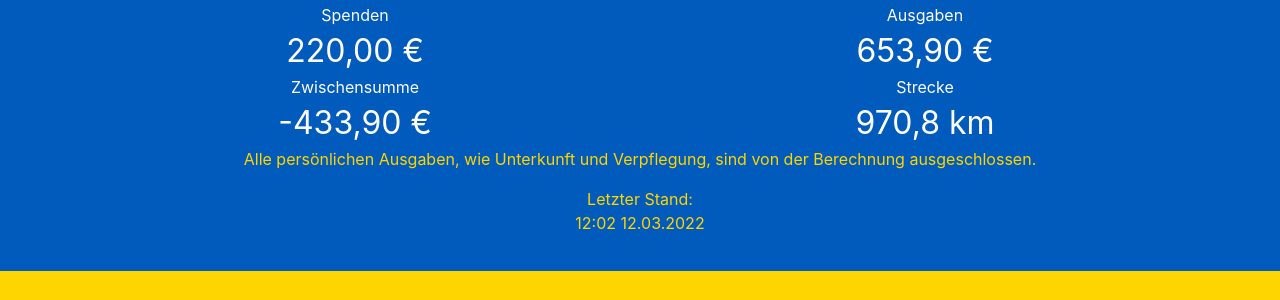
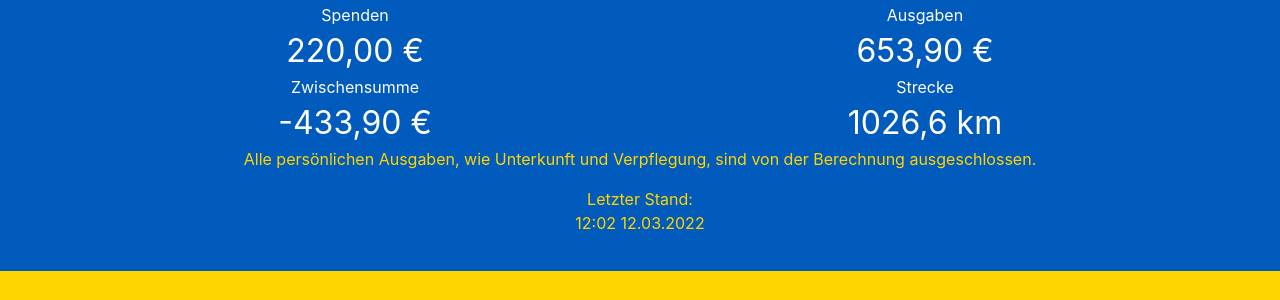
Before and after one commit to versable/kehr-website, a Jekyll site: the page built from ukraine.html, in a window 1280 px wide and 900 px high. Shown: the part 250-550 px from the top of the window. Built offline with Jekyll 4.4.1, drawn with Linux system fonts in a browser that asks for light colours.

Commit message:
Update travel status

```diff
--- a/en/ukraine.html
+++ b/en/ukraine.html
@@ -22,7 +22,7 @@ permalink: /en/ukraine/
             </li>
             <li>
                 Distance
-                <span>970.8 km</span>
+                <span>1026.6 km</span>
             </li>
         </ul>
         All personal expendures, such as accommodation and food, are excluded
--- a/ukraine.html
+++ b/ukraine.html
@@ -22,7 +22,7 @@ permalink: /ukraine/
             </li>
             <li>
                 Strecke
-                <span>970,8 km</span>
+                <span>1026,6 km</span>
             </li>
         </ul>
         Alle persönlichen Ausgaben, wie Unterkunft und Verpflegung, sind von
```
